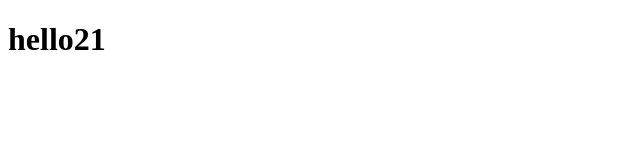
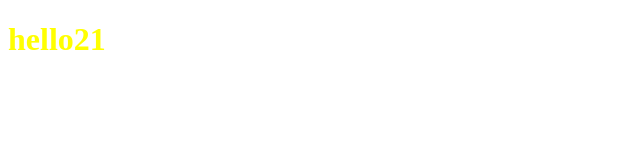
Before and after one commit to JTrujillo11/refactored-rotary-phone, a plain HTML site: page index.html in a window 1280 px wide. Shown: the whole page, without its empty margins (0-640 px from the left). Drawn offline with Linux system fonts and the light colour scheme.

Commit message:
added color

```diff
--- a/index.html
+++ b/index.html
@@ -5,6 +5,7 @@
     <meta http-equiv="X-UA-Compatible" content="IE=edge">
     <meta name="viewport" content="width=device-width, initial-scale=1.0">
     <title>Document</title>
+    <link rel="stylesheet" href="style.css">
 </head>
 <body>
     <h1>hello21</h1>
--- /dev/null
+++ b/style.css
@@ -0,0 +1,4 @@
+h1 {
+    color: yellow;
+
+}
```
